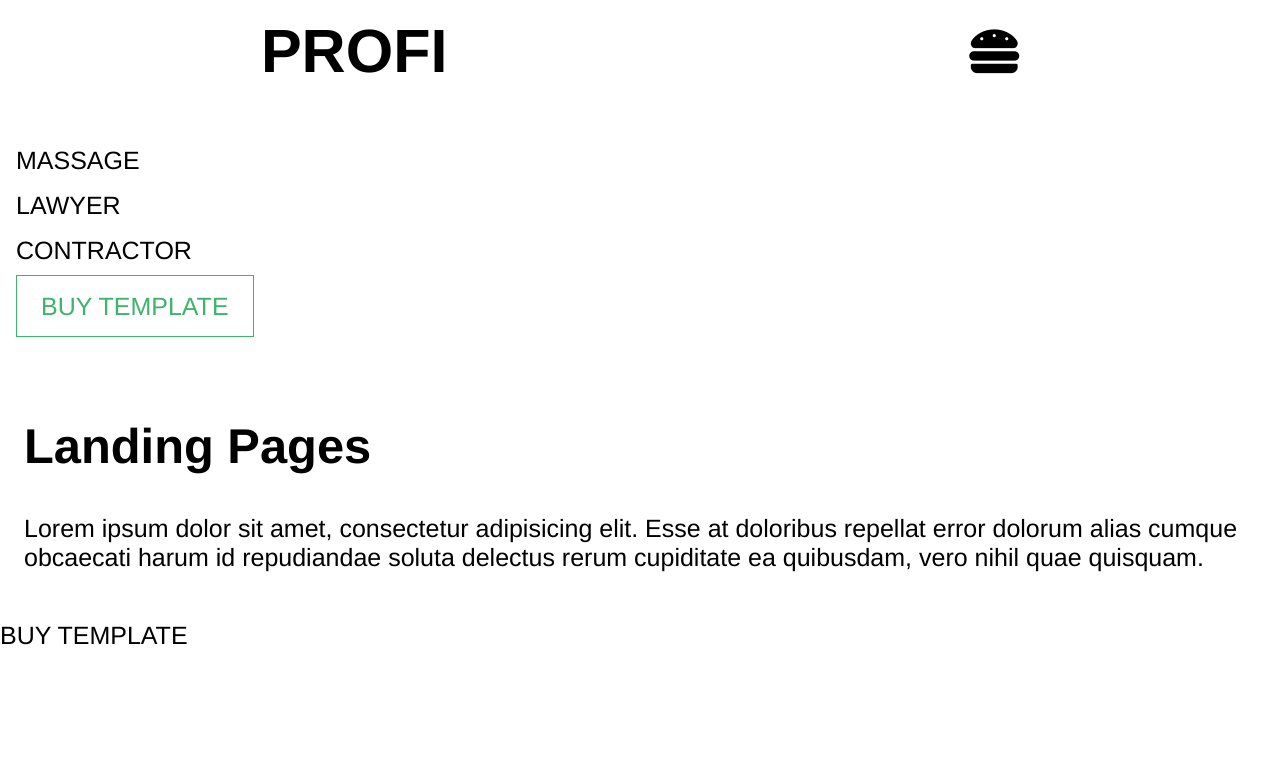
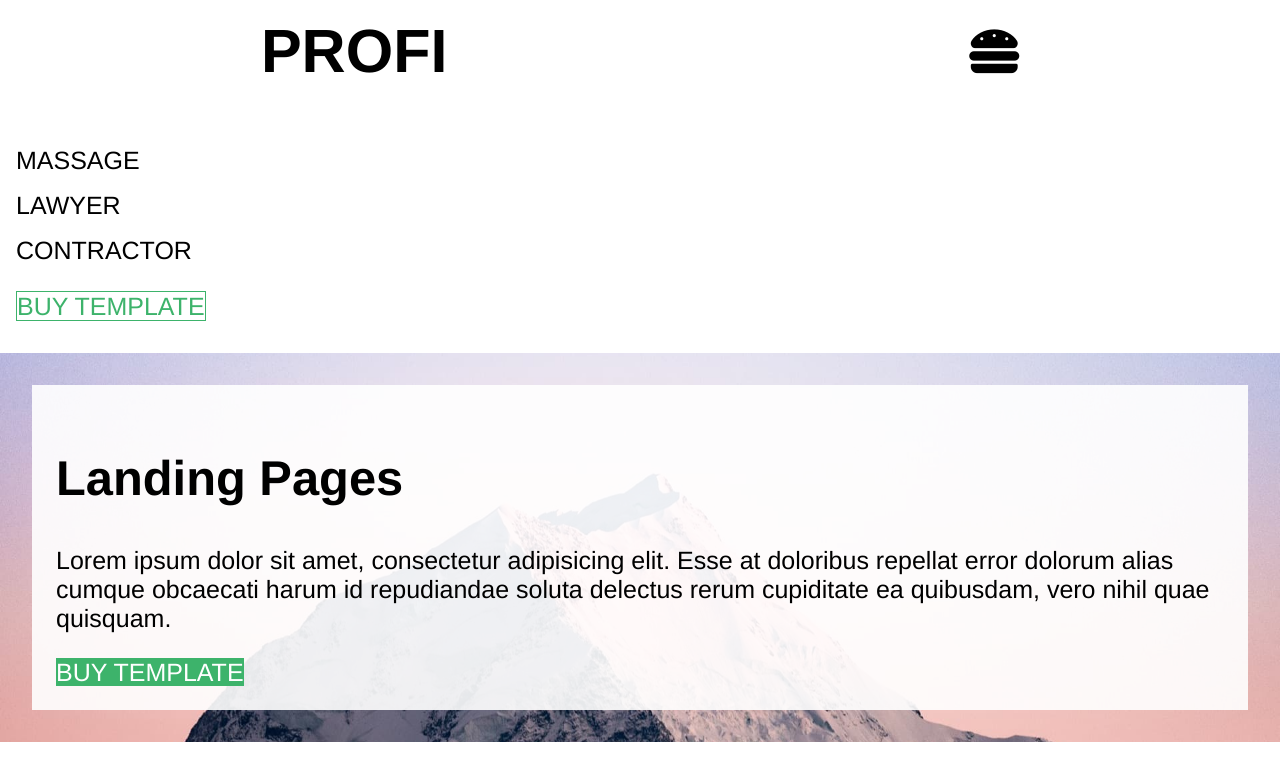
Before and after one commit to Serenarh/in-class-rwd, a website: page client/index.html in a window 1280 px wide. Drawn offline with nearby package versions, Linux system fonts and the light colour scheme.

Commit message:
Add hero image and styling

```diff
--- a/client/index.html
+++ b/client/index.html
@@ -34,8 +34,8 @@
         <section class = "box">
           <h2>Landing Pages</h2>
           <p>Lorem ipsum dolor sit amet, consectetur adipisicing elit. Esse at doloribus repellat error dolorum alias cumque obcaecati harum id repudiandae soluta delectus rerum cupiditate ea quibusdam, vero nihil quae quisquam.</p>
+          <a href="" id="cta">Buy Template</a>
       </section>
-      <a href="" id="cta">Buy Template</a>
       </div>
     </main>
 
--- a/client/style.css
+++ b/client/style.css
@@ -48,7 +48,6 @@ a {
 /* DirectChild Selector */
 nav > a {
     border: solid thin var(--primary-color);
-    padding: 1rem 1.5rem;
 }
 
 /* unvisited link */
@@ -73,7 +72,7 @@ a:active {
 
 nav > a:link,
 nav > a:visited {
-    color: var(--primary-color)
+    color: var(--primary-color);
 }
 
 .fas {
@@ -84,6 +83,13 @@ nav > a:visited {
 .box {
     background-color: rgba(255, 255, 255, 0.9);
     padding: 1.5rem;
+}
+
+.button {
+/* in line block will keep default of inline while allowing for vertical margin. */
+    display: inline-block;
+    margin-bottom: 0.5rem;
+    padding: 1rem 1.5rem;
 }
 
 .flex {
@@ -97,3 +103,14 @@ nav > a:visited {
 .flex--justify-space-around {
     justify-content: space-around;
 }
+
+#cta {
+    background-color: var(--primary-color);
+    color: white;
+}
+
+#hero {
+    background: url("./images/hero-bg.jpg") center center no-repeat;
+    background-size: cover;
+    padding: 2rem;
+}
```
Also changed, not shown: client/images/hero-bg.jpg (added).
